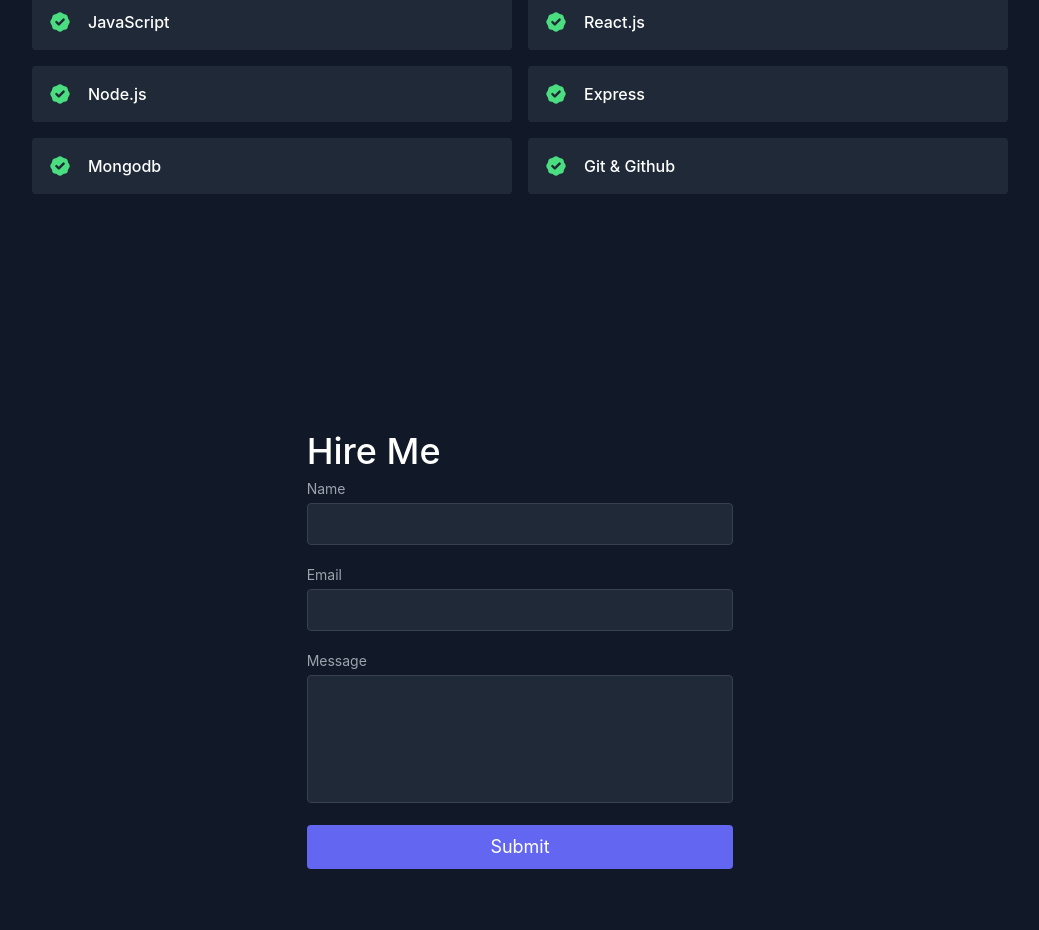
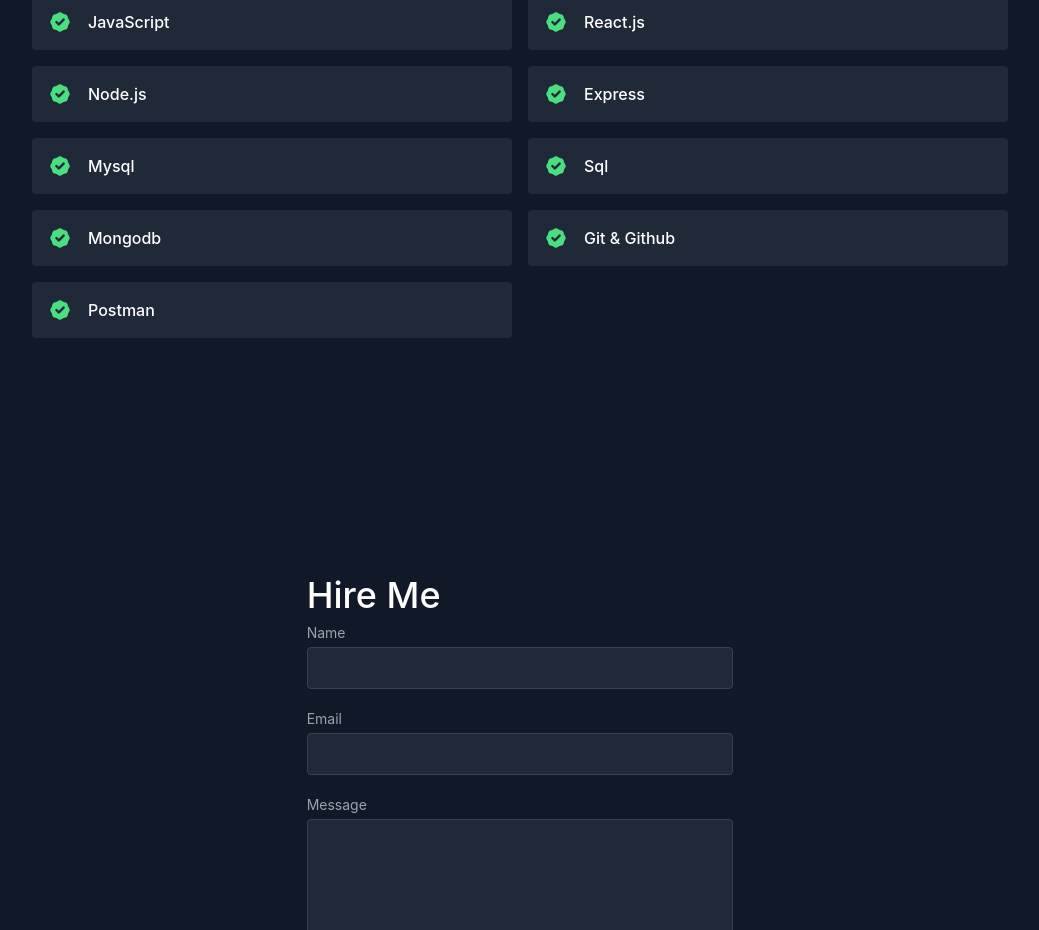
Before and after one commit to sspsanewa/Portfollio, a React (Create React App) app: page / in a window 1280 px wide. Shown: the part 1860-2790 px from the top of the page, without its empty margins (120-1159 px from the left). Built offline with nearby package versions, Linux system fonts and the light colour scheme.

Commit message:
git push from terminal again build4

```diff
--- a/src/data.js
+++ b/src/data.js
@@ -38,6 +38,9 @@
   { sk: "React.js" },
   { sk: "Node.js" },
   { sk: "Express" },
+  { sk: "Mysql" },
+  { sk: "Sql" },
   { sk: "Mongodb" },
   { sk: "Git & Github" },
+  { sk: "Postman" }
 ];
```
Also changed, not shown: 7 other files (tests, documents, lock files or other folders).
